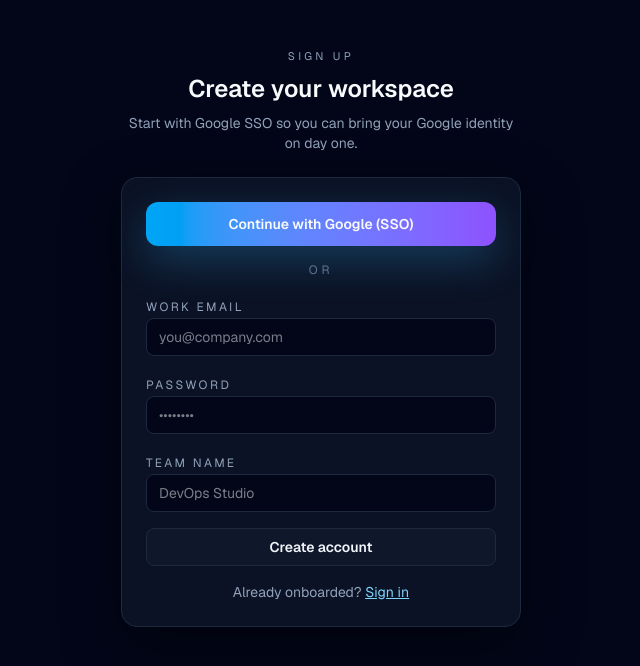
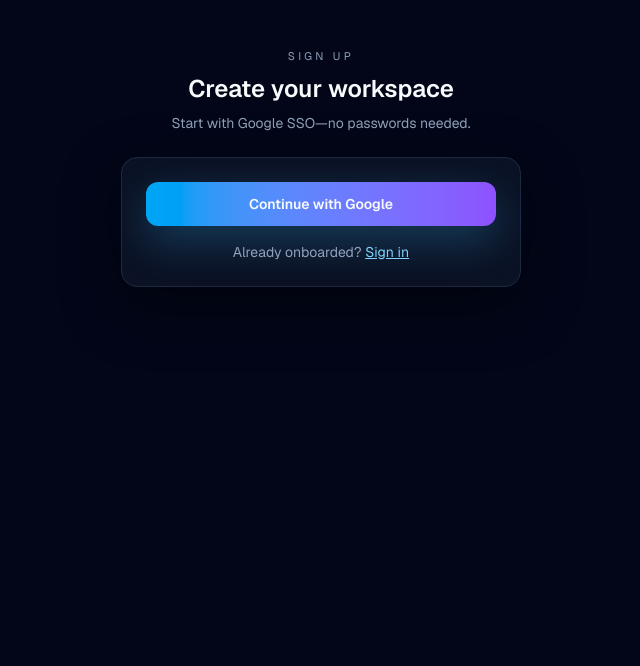
Before and after one commit to wizardwalter/T_Gen_Ai, a Next.js app in the folder ui/: page /auth/sign-up in a window 1280 px wide. Shown: the top 666 px of the page, without its empty margins (319-959 px from the left). Built offline with nearby package versions, Linux system fonts and the light colour scheme.

Commit message:
rid of email auth only use google for now

```diff
--- a/ui/src/app/auth/sign-in/page.tsx
+++ b/ui/src/app/auth/sign-in/page.tsx
@@ -8,15 +8,9 @@ export default function SignIn() {
     <div className="min-h-screen bg-slate-950 text-slate-100">
       <div className="mx-auto flex max-w-md flex-col gap-6 px-6 pb-16 pt-12">
         <div className="space-y-2 text-center">
-          <p className="text-[11px] uppercase tracking-[0.3em] text-slate-400">
-            Sign in
-          </p>
-          <h1 className="text-2xl font-semibold text-slate-50">
-            Welcome back
-          </h1>
-          <p className="text-sm text-slate-400">
-            Sign in with Google SSO or use email for quick access.
-          </p>
+          <p className="text-[11px] uppercase tracking-[0.3em] text-slate-400">Sign in</p>
+          <h1 className="text-2xl font-semibold text-slate-50">Welcome back</h1>
+          <p className="text-sm text-slate-400">Use Google SSO to continue.</p>
         </div>
 
         <div className="rounded-2xl border border-slate-800 bg-slate-900/70 p-6 shadow-[0_20px_60px_rgba(0,0,0,0.45)]">
@@ -24,39 +18,8 @@ export default function SignIn() {
             className="w-full rounded-xl bg-gradient-to-r from-sky-500 to-violet-500 px-4 py-3 text-sm font-semibold text-slate-50 shadow-[0_15px_40px_rgba(56,189,248,0.25)] transition hover:from-sky-400 hover:to-violet-400"
             onClick={() => signIn("google", { callbackUrl: "/" })}
           >
-            Continue with Google (SSO)
+            Continue with Google
           </button>
-          <div className="my-4 text-center text-xs uppercase tracking-[0.3em] text-slate-500">
-            Or
-          </div>
-          <form className="space-y-4">
-            <div className="space-y-2">
-              <label className="text-xs uppercase tracking-[0.2em] text-slate-400">
-                Email
-              </label>
-              <input
-                type="email"
-                placeholder="you@company.com"
-                className="w-full rounded-lg border border-slate-800 bg-slate-950 px-3 py-2 text-sm text-slate-100 focus:border-sky-500 focus:outline-none"
-              />
-            </div>
-            <div className="space-y-2">
-              <label className="text-xs uppercase tracking-[0.2em] text-slate-400">
-                Password
-              </label>
-              <input
-                type="password"
-                placeholder="••••••••"
-                className="w-full rounded-lg border border-slate-800 bg-slate-950 px-3 py-2 text-sm text-slate-100 focus:border-sky-500 focus:outline-none"
-              />
-            </div>
-            <button
-              type="submit"
-              className="w-full rounded-lg border border-slate-800 bg-slate-900 px-4 py-2 text-sm font-semibold text-slate-100 hover:border-slate-600"
-            >
-              Sign in
-            </button>
-          </form>
           <p className="mt-4 text-center text-sm text-slate-400">
             Need an account?{" "}
             <Link href="/auth/sign-up" className="text-sky-300 underline">
--- a/ui/src/app/auth/sign-up/page.tsx
+++ b/ui/src/app/auth/sign-up/page.tsx
@@ -8,15 +8,9 @@ export default function SignUp() {
     <div className="min-h-screen bg-slate-950 text-slate-100">
       <div className="mx-auto flex max-w-md flex-col gap-6 px-6 pb-16 pt-12">
         <div className="space-y-2 text-center">
-          <p className="text-[11px] uppercase tracking-[0.3em] text-slate-400">
-            Sign up
-          </p>
-          <h1 className="text-2xl font-semibold text-slate-50">
-            Create your workspace
-          </h1>
-          <p className="text-sm text-slate-400">
-            Start with Google SSO so you can bring your Google identity on day one.
-          </p>
+          <p className="text-[11px] uppercase tracking-[0.3em] text-slate-400">Sign up</p>
+          <h1 className="text-2xl font-semibold text-slate-50">Create your workspace</h1>
+          <p className="text-sm text-slate-400">Start with Google SSO—no passwords needed.</p>
         </div>
 
         <div className="rounded-2xl border border-slate-800 bg-slate-900/70 p-6 shadow-[0_20px_60px_rgba(0,0,0,0.45)]">
@@ -24,49 +18,8 @@ export default function SignUp() {
             className="w-full rounded-xl bg-gradient-to-r from-sky-500 to-violet-500 px-4 py-3 text-sm font-semibold text-slate-50 shadow-[0_15px_40px_rgba(56,189,248,0.25)] transition hover:from-sky-400 hover:to-violet-400"
             onClick={() => signIn("google", { callbackUrl: "/" })}
           >
-            Continue with Google (SSO)
+            Continue with Google
           </button>
-          <div className="my-4 text-center text-xs uppercase tracking-[0.3em] text-slate-500">
-            Or
-          </div>
-          <form className="space-y-4">
-            <div className="space-y-2">
-              <label className="text-xs uppercase tracking-[0.2em] text-slate-400">
-                Work email
-              </label>
-              <input
-                type="email"
-                placeholder="you@company.com"
-                className="w-full rounded-lg border border-slate-800 bg-slate-950 px-3 py-2 text-sm text-slate-100 focus:border-sky-500 focus:outline-none"
-              />
-            </div>
-            <div className="space-y-2">
-              <label className="text-xs uppercase tracking-[0.2em] text-slate-400">
-                Password
-              </label>
-              <input
-                type="password"
-                placeholder="••••••••"
-                className="w-full rounded-lg border border-slate-800 bg-slate-950 px-3 py-2 text-sm text-slate-100 focus:border-sky-500 focus:outline-none"
-              />
-            </div>
-            <div className="space-y-2">
-              <label className="text-xs uppercase tracking-[0.2em] text-slate-400">
-                Team name
-              </label>
-              <input
-                type="text"
-                placeholder="DevOps Studio"
-                className="w-full rounded-lg border border-slate-800 bg-slate-950 px-3 py-2 text-sm text-slate-100 focus:border-sky-500 focus:outline-none"
-              />
-            </div>
-            <button
-              type="submit"
-              className="w-full rounded-lg border border-slate-800 bg-slate-900 px-4 py-2 text-sm font-semibold text-slate-100 hover:border-slate-600"
-            >
-              Create account
-            </button>
-          </form>
           <p className="mt-4 text-center text-sm text-slate-400">
             Already onboarded?{" "}
             <Link href="/auth/sign-in" className="text-sky-300 underline">
```
Also changed, not shown: 2 other files (tests, documents, lock files or other folders).
